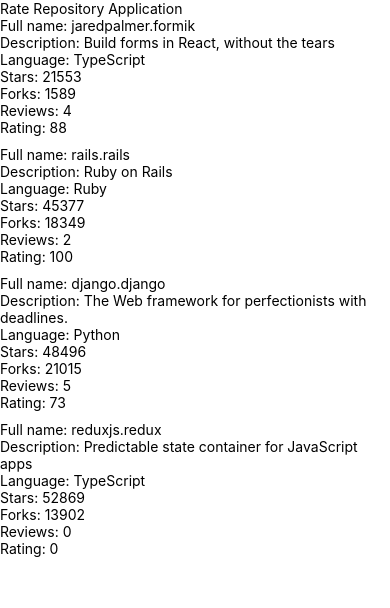
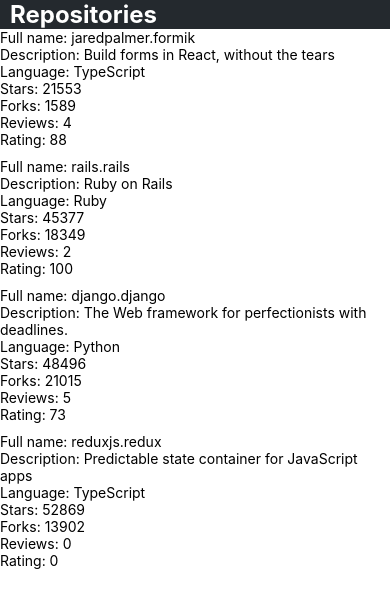
Before and after one commit to malcolmmacleod2/part10, a React Native app: screen / in a window 390 px wide. Shown: the top 608 px of the page. Built offline with nearby package versions, Linux system fonts and the light colour scheme.

Commit message:
10.4 Add app bar

```diff
--- /dev/null
+++ b/src/components/AppBar.jsx
@@ -0,0 +1,25 @@
+import React from 'react';
+import { View, StyleSheet, Text, Pressable } from 'react-native';
+import Constants from 'expo-constants';
+import theme from '../theme';
+
+const styles = StyleSheet.create({
+  container: {
+    paddingTop: Constants.statusBarHeight * 2,
+    backgroundColor: theme.colors.headingBackground,
+    paddingBottom: Constants.statusBarHeight,
+    paddingLeft: 10
+    // ...
+  },
+  text: {
+      color: theme.colors.headingColor,
+      fontSize: 24,
+      fontWeight: 'bold'
+  }
+});
+
+const AppBar = () => {
+  return <View style={styles.container}><Pressable><Text style={styles.text}>Repositories</Text></Pressable></View>;
+};
+
+export default AppBar;
--- a/src/components/Main.jsx
+++ b/src/components/Main.jsx
@@ -1,11 +1,10 @@
 import React from 'react';
-import Constants from 'expo-constants';
-import { Text, StyleSheet, View } from 'react-native';
+import { StyleSheet, View } from 'react-native';
 import RepositoryList from './RepositoryList';
+import AppBar from './AppBar';
 
 const styles = StyleSheet.create({
   container: {
-    marginTop: Constants.statusBarHeight,
     flexGrow: 1,
     flexShrink: 1,
   },
@@ -14,7 +13,7 @@
 const Main = () => {
   return (
     <View style={styles.container}>
-      <Text>Rate Repository Application</Text>
+      <AppBar></AppBar>
       <RepositoryList></RepositoryList>
     </View>
   );
--- /dev/null
+++ b/src/theme.js
@@ -0,0 +1,19 @@
+const theme = {
+  colors: {
+    headingColor: '#ffffff',
+    headingBackground: '#24292e',
+  },
+  fontSizes: {
+    body: 14,
+    subheading: 16,
+  },
+  fonts: {
+    main: 'System',
+  },
+  fontWeights: {
+    normal: '400',
+    bold: '700',
+  },
+};
+
+export default theme;
```
